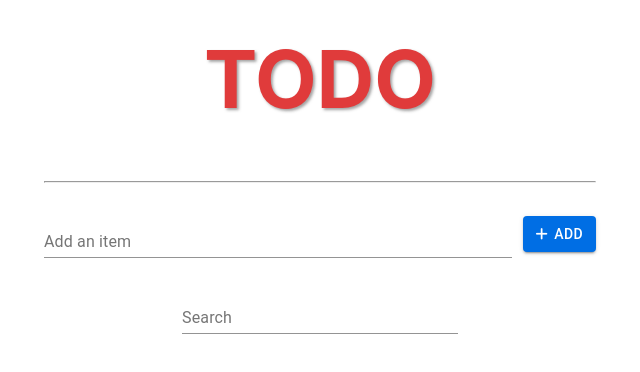
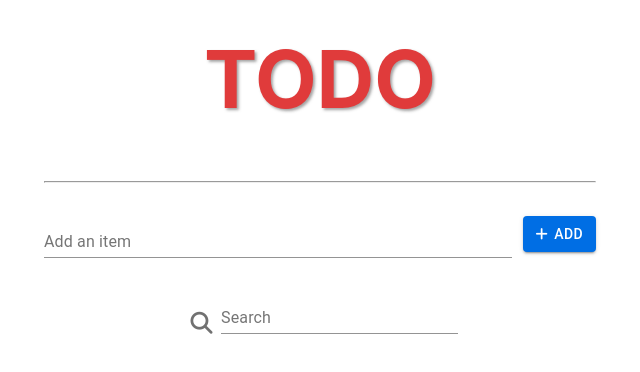
Before and after one commit to rachetm/todo-react, a React (Create React App) app: page / in a window 1280 px wide. Shown: the top 372 px of the page, without its empty margins (320-960 px from the left). Built offline with nearby package versions, Linux system fonts and the light colour scheme.

Commit message:
Added search icon

```diff
--- a/src/components/Search.js
+++ b/src/components/Search.js
@@ -7,12 +7,13 @@ import {searchTodo} from '../actions/actions' ;
 function Search(props){
     return (
       <div id="searchField">
+        <i className="fas fa-search"></i>
         <TextField
           id="search-todo-field"
           label="Search"
           className="search-todo"
           onChange={e => {
-              props.searchTodo(e.target.value);
+            props.searchTodo(e.target.value);
           }}
         />
       </div>
--- a/src/index.css
+++ b/src/index.css
@@ -28,6 +28,13 @@ hr {
   margin: 5% 25%;
 }
 
+.fa-search{
+  font-size: 22px;
+  color: rgba(0, 0, 0, 0.555);
+  margin-top: auto;
+  text-align: center;
+}
+
 .fa-plus {
   margin-right: 15%;
 }
@@ -38,7 +45,7 @@ hr {
   margin: auto 0 auto 2%;
 }
 
-.add-todo, .search-todo {
+.add-todo, .search-todo, .fa-search{
   flex: auto;
 }
 
```
